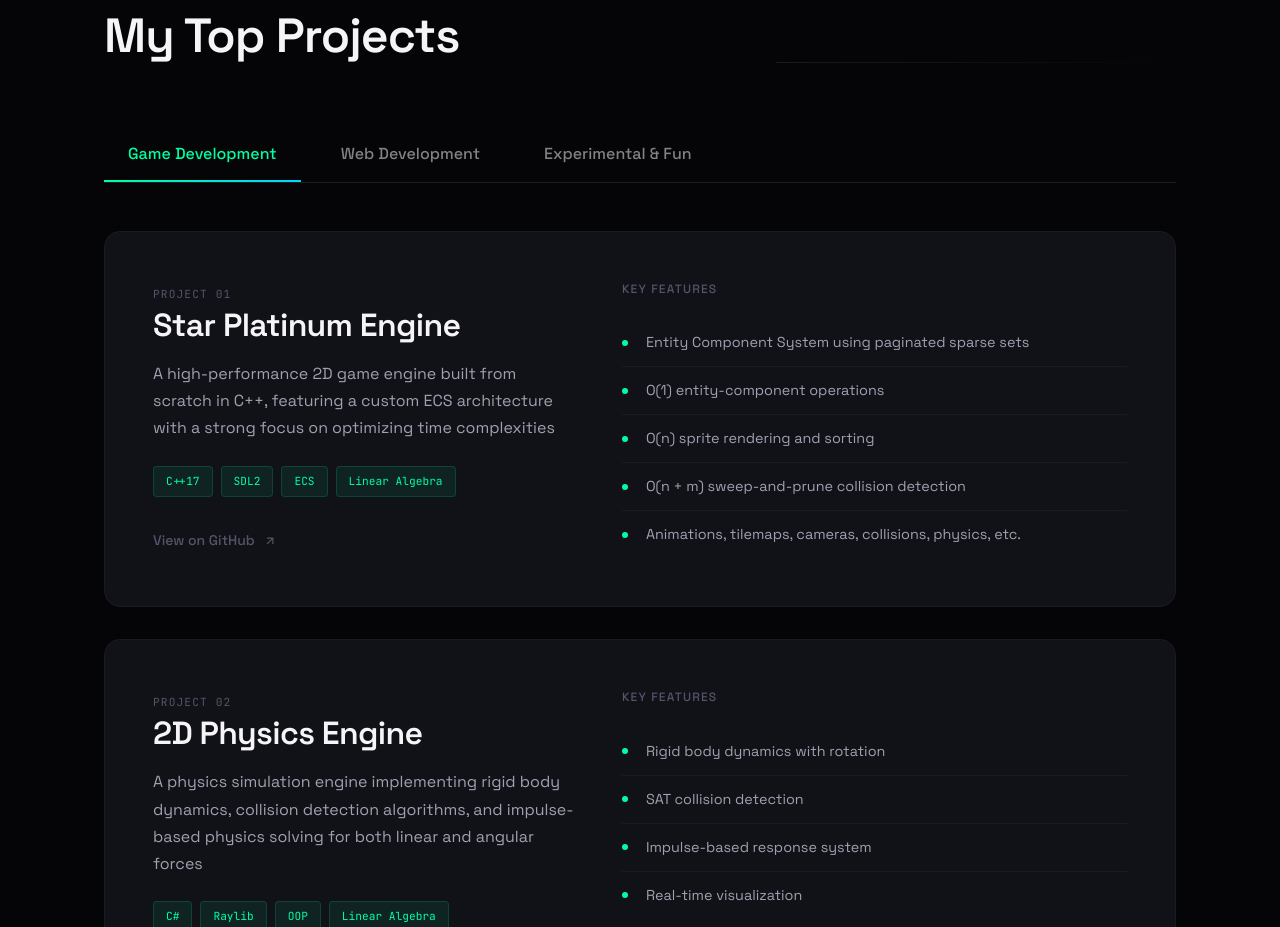
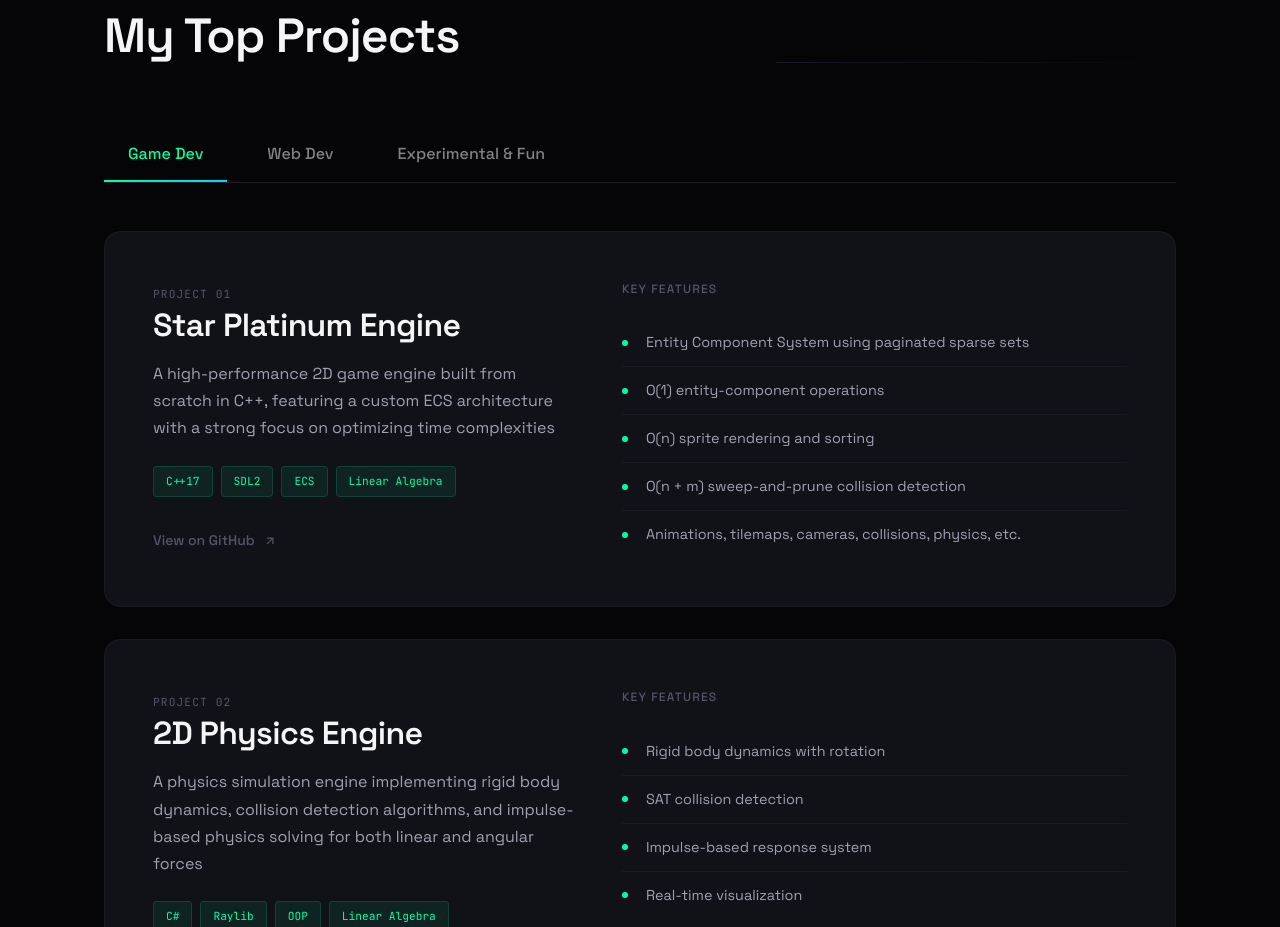
Before and after one commit to AliAhmad-M/aliahmadm, a SvelteKit app: page / in a window 1280 px wide. Shown: the part 2340-3267 px from the top of the page. Built offline with nearby package versions, Linux system fonts and the light colour scheme.

Commit message:
shorter tab names

```diff
--- a/src/routes/+page.svelte
+++ b/src/routes/+page.svelte
@@ -14,7 +14,7 @@
 
 	const projectCategories = {
 		'game-dev': {
-			label: 'Game Development',
+			label: 'Game Dev',
 			projects: [
 				{
 					number: '01',
@@ -59,7 +59,7 @@
 			]
 		},
 		'web-dev': {
-			label: 'Web Development',
+			label: 'Web Dev',
 			projects: [
 				{
 					number: '01',
```
